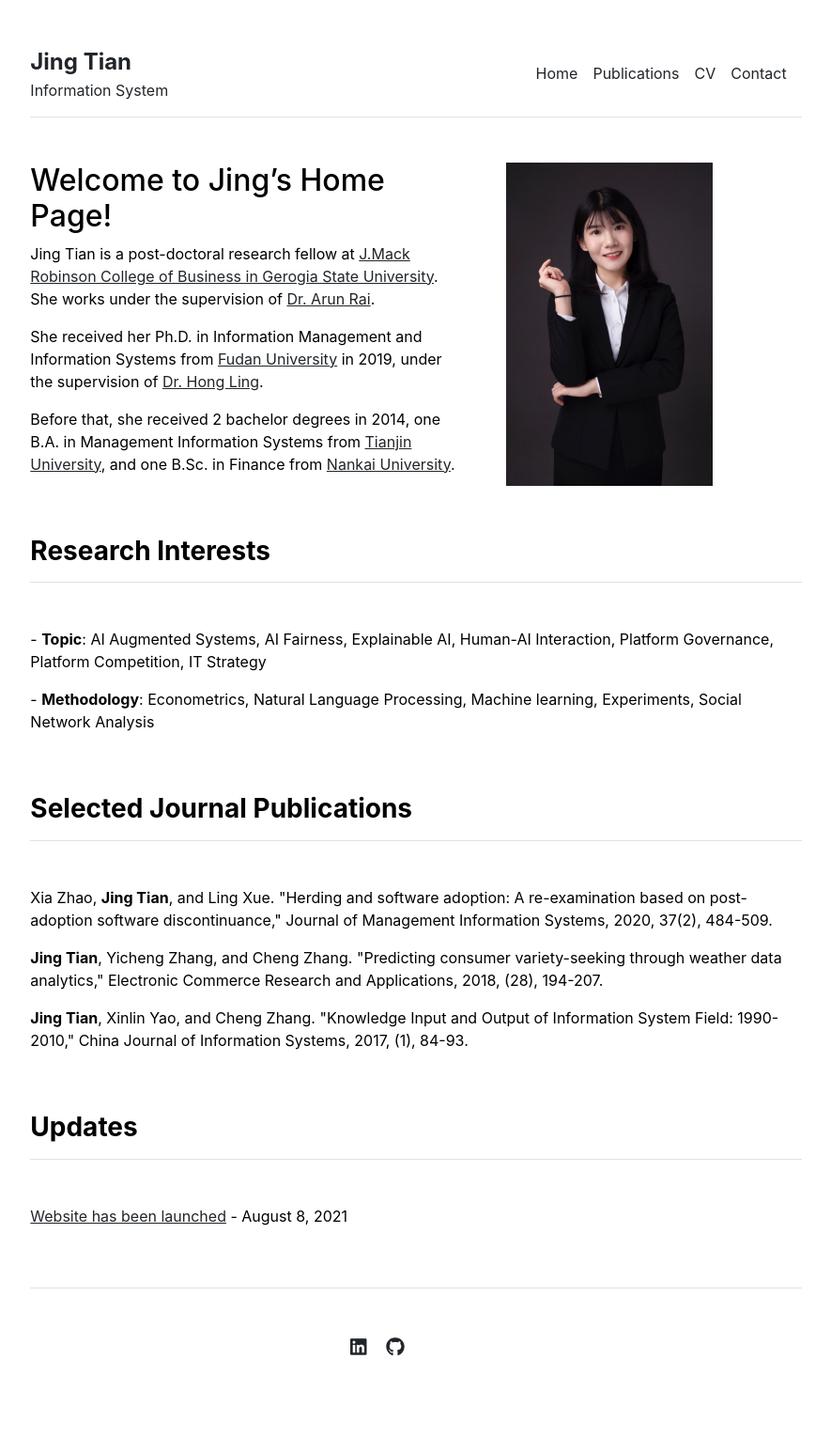
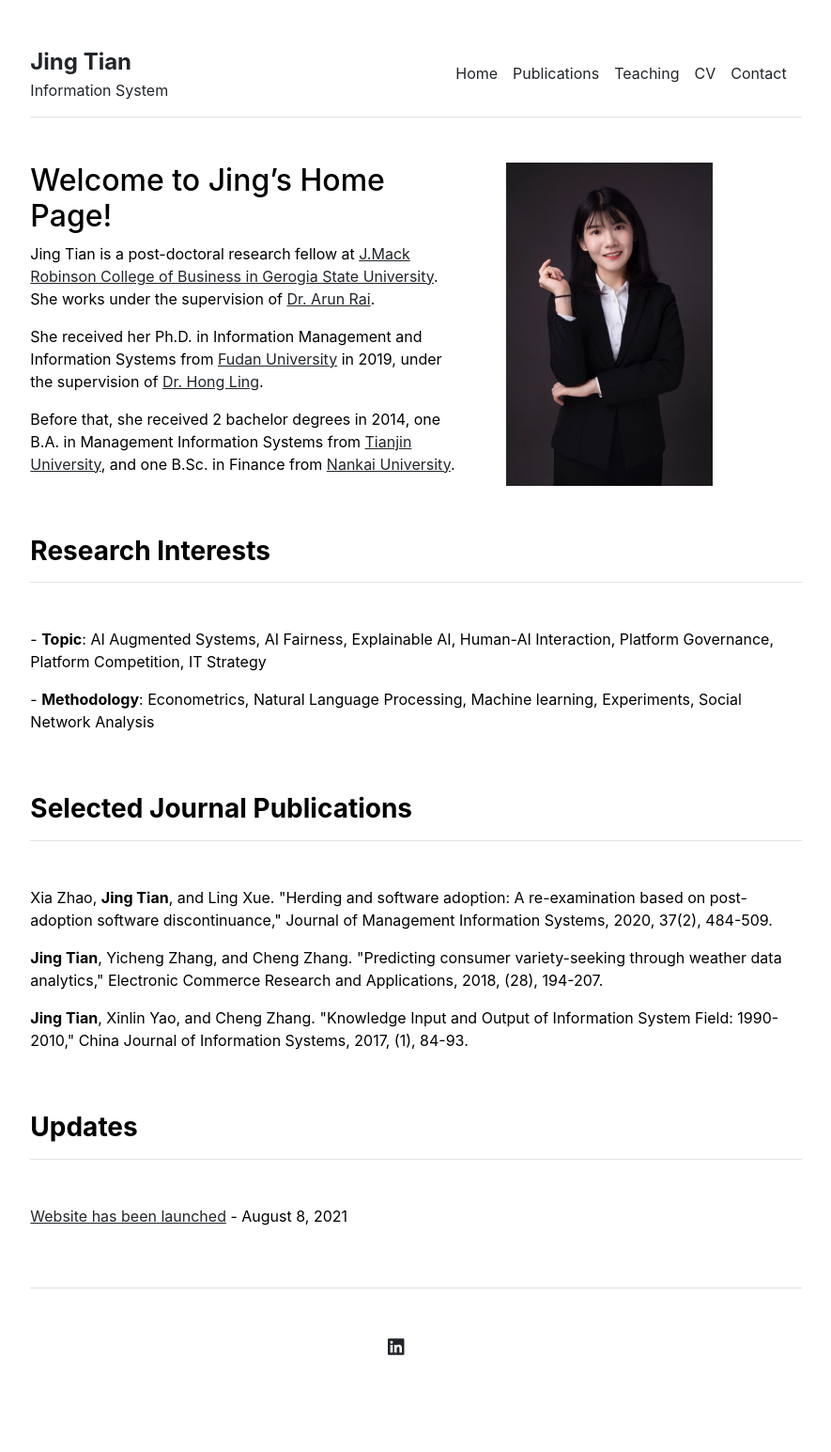
Before and after one commit to jingtianIS/jingtianIS.github.io, a Jekyll site: the page built from index.md, in a window 1280 px wide. Shown: the whole page at 94% size, without its empty margins (197-1082 px from the left). Built offline with Jekyll 4.4.1, drawn with Linux system fonts in a browser that asks for light colours.

Commit message:
Update settings.yml

```diff
--- a/_data/settings.yml
+++ b/_data/settings.yml
@@ -4,6 +4,7 @@ menu:
 # - {name: 'Reseach', url: '/research'}
 - {name: 'Publications', url: '/publications'}
 # - {name: 'courses', url: '/courses'}
+- {name: "Teaching", url: '/teaching'}
 - {name: 'CV', url: '/cv'}
 - {name: 'Contact', url: '/contact'}
 
@@ -13,7 +14,7 @@ courses:
 
 social:
 - {icon: 'linkedin', link: 'https://www.linkedin.com/in/jing-tian-6a4b55191/'}
-- {icon: 'github', link: 'https://github.com/jingtianIS'}
+# - {icon: 'github', link: 'https://github.com/jingtianIS'}
 
 contacts:
 - {name: 'Jing Tian', title: 'Post-doctoral Research Fellow', department: 'Center for Digital Innovation', institution: 'Gerogia State University', institution_address: 'Center for Digital Innovation, J. Mack Robinson College of Business, Georgia State University, Atlanta, GA, 30303', email: 'jtian9 at gsu.edu', image: "assets/img/contact.jpg"}
```
